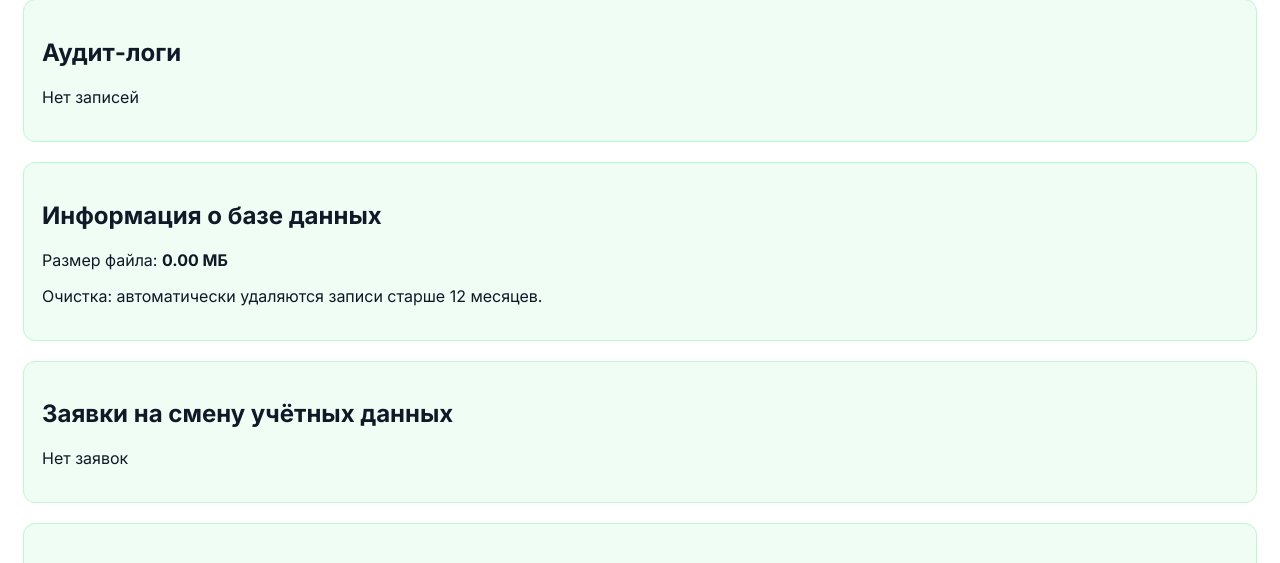
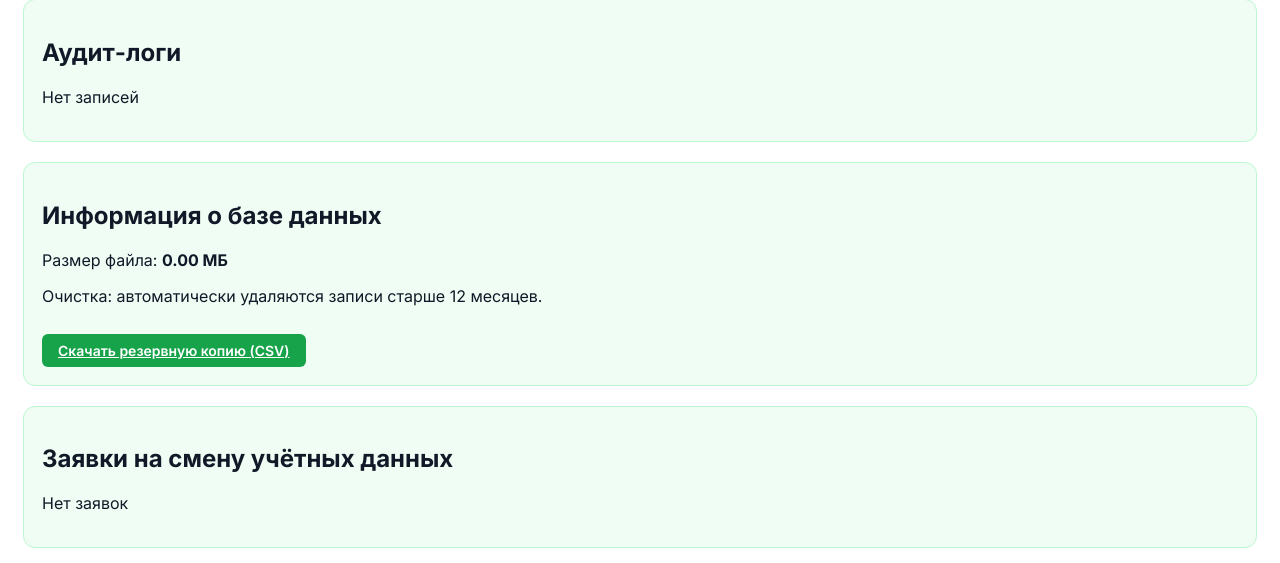
Before and after one commit to volifnap123-lgtm/brazzers-clan2, a Flask app: page /tech-mode in a window 1280 px wide. Shown: the part 1251-1814 px from the top of the page. Run offline with Flask 3, Linux system fonts and the light colour scheme; a user stored in the database is signed in; data that the repository does not hold is empty; some libraries are stand-ins or nearby versions.

Commit message:
Update tech_mode.html

```diff
--- a/templates/tech_mode.html
+++ b/templates/tech_mode.html
@@ -216,6 +216,8 @@
     <h2>Информация о базе данных</h2>
     <p>Размер файла: <strong>{{ "%.2f"|format(db_size) }} МБ</strong></p>
     <p>Очистка: автоматически удаляются записи старше 12 месяцев.</p>
+    <!-- КНОПКА ЭКСПОРТА -->
+    <a href="/api/export-db" class="btn" style="margin-top: 12px; display: inline-block;">Скачать резервную копию (CSV)</a>
 </div>
 
 <!-- Заявки на смену -->
```
